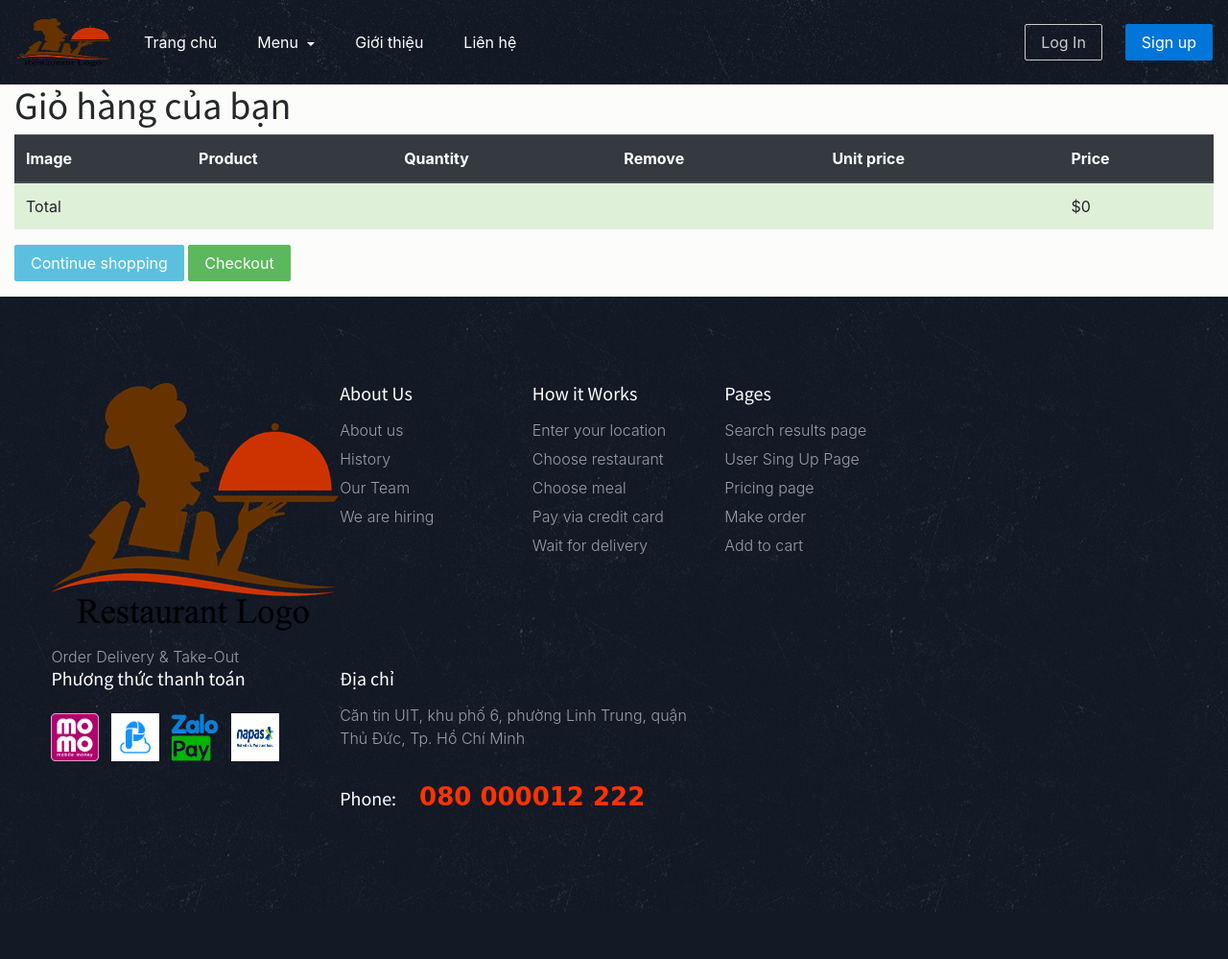
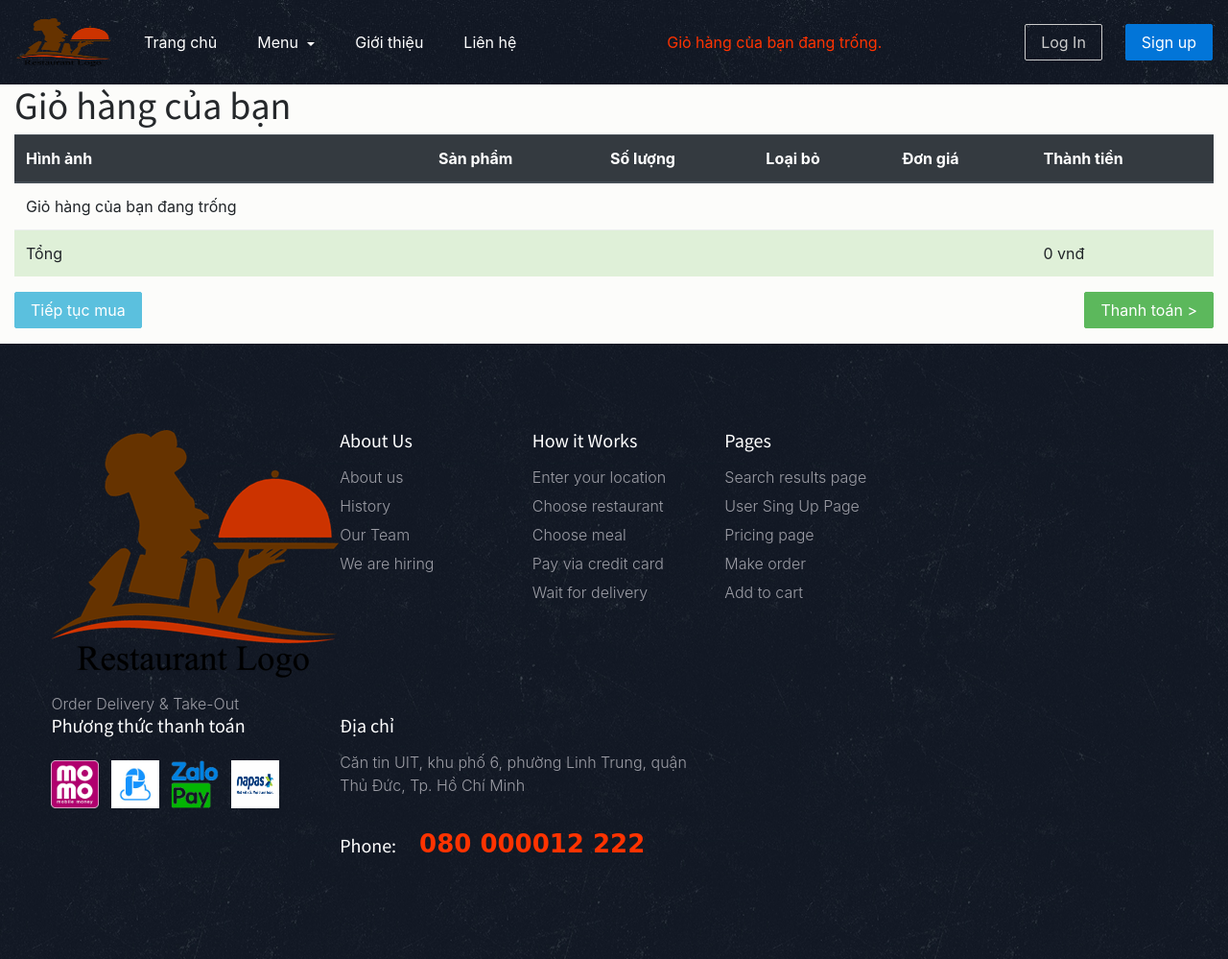
Before and after one commit to vthdat/-Django-WebsiteCanTinProject, a Django app: page /cart/ in a window 1280 px wide. Shown: the whole page at 96% size. Before the commit the page ends 950 px from the top, so only its background shows below. Run offline with Django 3.2, Linux system fonts and the light colour scheme; some libraries are stand-ins or nearby versions; some web fonts are replaced.

Commit message:
feat:shopping cart

```diff
--- a/cantin_project/settings.py
+++ b/cantin_project/settings.py
@@ -76,6 +76,7 @@ TEMPLATES = [
                 'django.template.context_processors.request',
                 'django.contrib.auth.context_processors.auth',
                 'django.contrib.messages.context_processors.messages',
+                'cart.context_processors.cart',
             ],
         },
     },
--- /dev/null
+++ b/cart/context_processors.py
@@ -0,0 +1,4 @@
+from .cart import Cart
+
+def cart(request):
+    return {'cart': Cart(request)}
--- a/cart/views.py
+++ b/cart/views.py
@@ -26,5 +26,7 @@ def cart_remove(request, food_id):
 def cart_detail(request):
     cart = Cart(request)
     for item in cart:
-        item['update_quantity_form'] = CartAddFoodForm(initial={'quantity': item['quantity'], 'override': True})
+        item['update_quantity_form'] = CartAddFoodForm(initial={
+            'quantity': item['quantity'],
+            'override': True})
     return render(request, 'cart/detail.html', {'cart': cart})
--- a/pages/views.py
+++ b/pages/views.py
@@ -1,6 +1,8 @@
 from django.shortcuts import render
 from django.views.generic import TemplateView
 from Food.models import Food
+from cart.forms import CartAddFoodForm
+from cart.cart import Cart
 
 # Create your views here.
 
@@ -9,5 +11,6 @@ class HomePageView(TemplateView):
 
     def get_context_data(self, **kwargs):
         context = super().get_context_data(**kwargs)
+        context['cart_product_form'] = CartAddFoodForm()
         context['food_list'] = Food.objects.all()
         return context
--- a/templates/cart/detail.html
+++ b/templates/cart/detail.html
@@ -9,18 +9,23 @@
 {% endblock %}
 {% block content %}
     <h1>Giỏ hàng của bạn</h1>
+
     <table class="table">
         <thead class="thead-dark">
             <tr>
-                <th>Image</th>
-                <th>Product</th>
-                <th>Quantity</th>
-                <th>Remove</th>
-                <th>Unit price</th>
-                <th>Price</th>
+                <th>Hình ảnh</th>
+                <th>Sản phẩm</th>
+                <th>Số lượng</th>
+                <th>Loại bỏ</th>
+                <th>Đơn giá</th>
+                <th>Thành tiền</th>
             </tr>
         </thead>
         <tbody>
+            {% with total_items=cart|length %}
+                {% if total_items == 0 %}
+                    <tr><td>Giỏ hàng của bạn đang trống</td></tr>
+                {% else %}
                     {% for item in cart %}
                         {% with product=item.food %}
                             <tr>
@@ -44,20 +49,22 @@
                                         {% csrf_token %}
                                     </form>
                                 </td>
-                        <td class="num">${{ item.price|floatformat|intcomma }}</td>
-                        <td class="num">${{ item.total_price|floatformat|intcomma }}</td>
+                                <td class="num">{{ item.price|floatformat|intcomma }} vnđ</td>
+                                <td class="num">{{ item.total_price|floatformat|intcomma }} vnđ</td>
                             </tr>
                         {% endwith %}
                     {% endfor %}
+                {% endif %}
+            {% endwith %}
             <tr class="table-success">
-                <td>Total</td>
+                <td>Tổng</td>
                 <td colspan="4"></td>
-                <td class="num">${{ cart.get_total_price }}</td>
+                <td class="num">{{ cart.get_total_price|floatformat|intcomma }} vnđ</td>
             </tr>
         </tbody>
     </table>
     <p class="text-ri   ght">
-        <a href="{% url "food:menu" %}" class="btn btn-info">Continue shopping</a>
-        <a href="#" class="btn btn-success">Checkout</a>
+        <a href="{% url "food:menu" %}" class="btn btn-info ml-auto">Tiếp tục mua</a>
+        <a href="#" class="btn btn-success float-right">Thanh toán ></a>
     </p>
 {% endblock %}
--- a/templates/food_detail.html
+++ b/templates/food_detail.html
@@ -14,7 +14,7 @@
         <form action="{% url "cart:cart_add" object.id %}" method="post">
             {{ cart_product_form }}
             {% csrf_token %}
-            <input type="submit" value="Add to cart">
+            <input type="submit" value="Thêm vào giỏ" class="btn btn-warning">
         </form>
         {{ object.description|linebreaks }}
     </div>
--- a/templates/new_base.html
+++ b/templates/new_base.html
@@ -1,5 +1,7 @@
 
 {% load static %}
+{% load humanize %}
+
 <!DOCTYPE html>
 
 <html lang=en>
@@ -61,7 +63,27 @@
                         </li>
                     </ul>
 
+
+
                     <div class="collapse navbar-collapse" id="navbarCollapse">
+                        <ul class="navbar-nav ml-auto">
+                            {% with total_items=cart|length %}
+                                {% if total_items > 0 %}
+                                    <li class="nav-item">
+                                    <a href="{% url "cart:cart_detail" %}">
+                                        Giỏ hàng của bạn có {{ total_items }} món{{ total_items|pluralize }},
+                                        {{ cart.get_total_price|floatformat|intcomma }} vnđ
+                                    </a>
+                                    </li>
+                                {% else %}
+                                    <a href="{% url "cart:cart_detail" %}">
+                                        Giỏ hàng của bạn đang trống.
+                                    </a>
+                                    </li>
+                                {% endif %}
+                            {% endwith %}
+                        </ul>
+
                         {% if user.is_authenticated %}
                             <ul class="navbar-nav ml-auto">
                                 <li class="nav-item">
```
Also changed, not shown: Food/views.py (+9 -0 lines), templates/custom_food_list.html (+7 -1 lines), templates/food_list.html (+17 -3 lines), templates/new_home.html (+16 -2 lines), db.sqlite3. Lines whose indentation alone changed are shown as unchanged.
